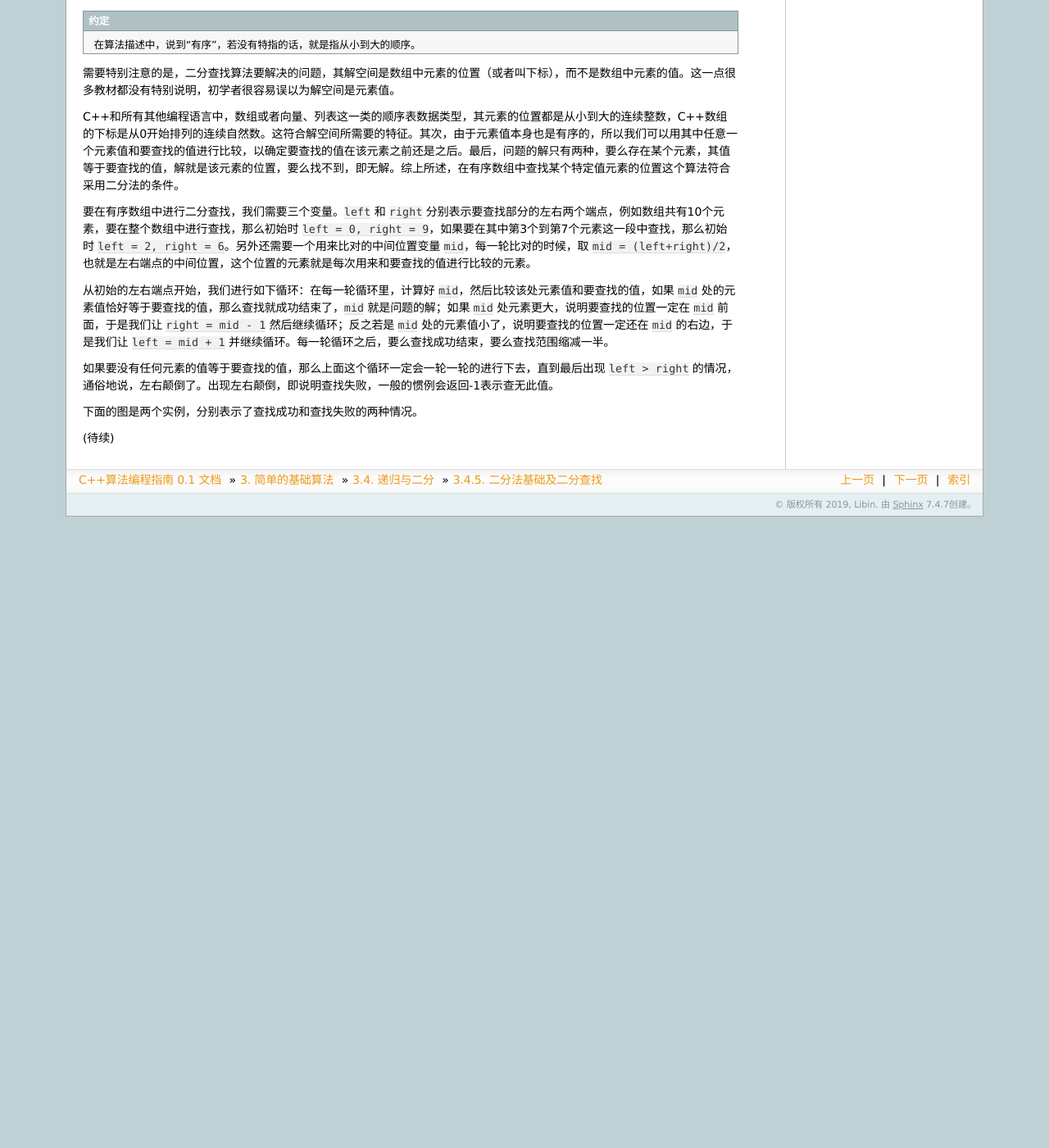
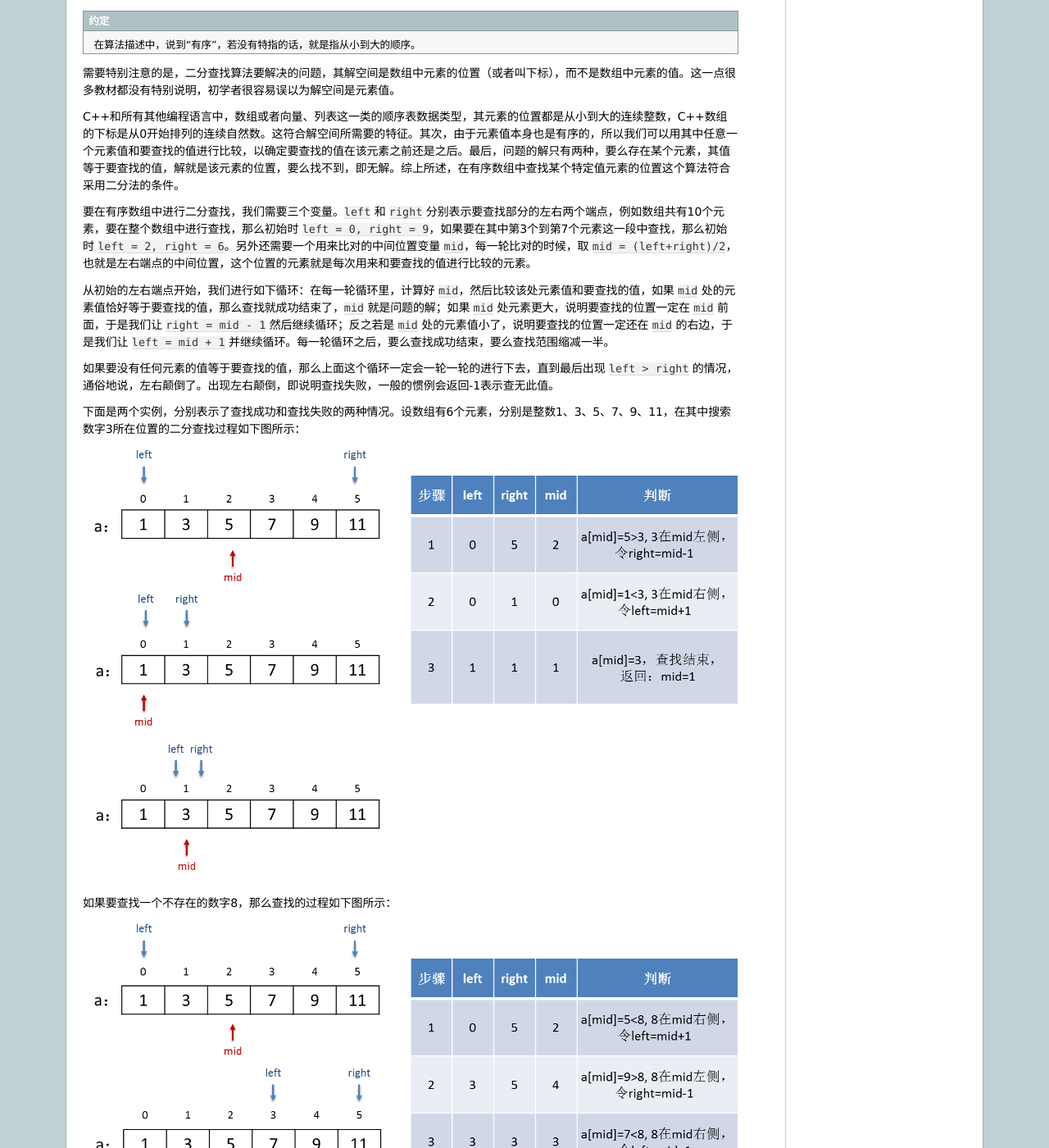
Before and after one commit to majorli/algo_guide, a Sphinx documentation site: the page built from source/ch02/sec04/245_bin_search.rst, in a window 1280 px wide and 1400 px high, scrolled down 1690 px. Shown: the whole window at 82% size. Built offline with Sphinx 7.4.7, drawn with Linux system fonts in a browser that asks for light colours; formulas are drawn with MathJax 3; before the commit the page ends 2320 px from its top, so only the background shows below that; some of the changed text lies outside the part shown.

Commit message:
20200304_1432draft

```diff
--- a/source/000_preface.rst
+++ b/source/000_preface.rst
@@ -37,4 +37,4 @@ C++语言是C语言的扩展，它不光有自己的一整套完整的编程语
 
 1. 输入输出：来自 ``cstdio`` 标准库的 ``printf()``、``scanf()``、``getchar()``、``putchar()`` 四个函数属于必须掌握的内容，另外最好掌握 ``fgets()`` 函数的使用，它们的运行速度远远高于C++ 的标准输入输出流，且在数值类型数据的格式化输出时具有更强的便捷性和灵活性。
 2. 数据类型：来自 ``ctype`` 标准库的 ``isXXX()`` 系列字符种类判断函数，``toupper()`` 和 ``tolower()`` 两个大小写转换函数，来自 ``climits`` 库的用于表示九种基本数据类型的最大值和最小值的预定义宏，例如表示 ``int`` 型数据的最大值的 ``INT_MAX``，以上属于应掌握的内容。
-3. 字符串：传统的使用字符型数组来实现的C字符串属于必须掌握内容，必须熟知其概念，并会熟练使用数组操作来进行简单的字符串处理，同时应能熟练使用来自 ``cstring`` 标准库的 ``strlen()``、``strcpy()``、``strcpy()`` 三个函数，最好能对 ``cstring`` 库中其他的C字符串处理函数有一定的了解。
+3. 字符串：传统的使用字符型数组来实现的C字符串属于必须掌握内容，必须熟知其概念，并会熟练使用数组操作来进行简单的字符串处理，同时应能熟练使用来自 ``cstring`` 标准库的 ``strlen()``、``strcpy()``、``strcmp()`` 三个函数，最好能对 ``cstring`` 库中其他的C字符串处理函数有一定的了解。
--- a/source/ch02/sec04/245_bin_search.rst
+++ b/source/ch02/sec04/245_bin_search.rst
@@ -94,10 +94,15 @@ C++和所有其他编程语言中，数组或者向量、列表这一类的顺
 
 如果要没有任何元素的值等于要查找的值，那么上面这个循环一定会一轮一轮的进行下去，直到最后出现 ``left > right`` 的情况，通俗地说，左右颠倒了。出现左右颠倒，即说明查找失败，一般的惯例会返回-1表示查无此值。
 
-下面的图是两个实例，分别表示了查找成功和查找失败的两种情况。
+下面是两个实例，分别表示了查找成功和查找失败的两种情况。设数组有6个元素，分别是整数1、3、5、7、9、11，在其中搜索数字3所在位置的二分查找过程如下图所示：
 
+.. image:: ../../images/245_bisearch_1.png
 
+如果要查找一个不存在的数字8，那么查找的过程如下图所示：
 
+.. image:: ../../images/245_bisearch_2.png
+
+上述就是二分查找的算法。以整型数组中查找整数为例，用C++语言编写这样一个程序是很简单的事情，例如：
 
 
 
```
Also changed, not shown: source/images/245_bisearch_1.png (added), source/images/245_bisearch_2.png (added).
